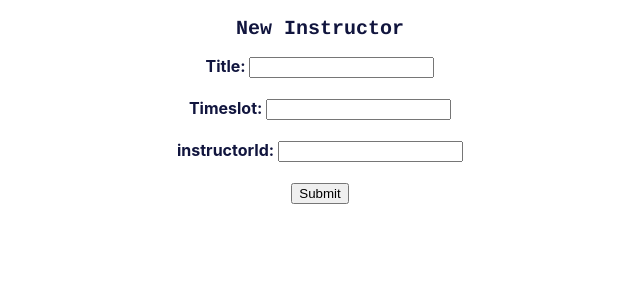
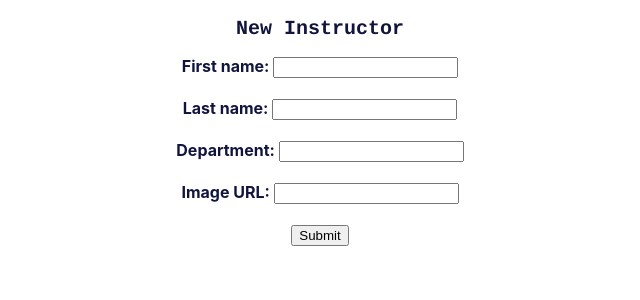
Before and after one commit to Trollicorn/Practical-Web-Dev-Final-Frontend, a React (Create React App) app: page /newinstructor in a window 1280 px wide. Shown: the top 300 px of the page, without its empty margins (320-960 px from the left). Built offline with nearby package versions, Linux system fonts and the light colour scheme.

Commit message:
new instructors can now be added

```diff
--- a/src/components/containers/NewInstructorContainer.js
+++ b/src/components/containers/NewInstructorContainer.js
@@ -32,9 +32,8 @@ class NewInstructorContainer extends Component {
         let instructor = {
             firstname: this.state.firstname,
             lastname: this.state.lastname,
-            department: this.state.deparment,
+            department: this.state.department,
             imageUrl: this.state.imageUrl,
-            courses: this.state.courses,
             instructorId: this.state.instructorId
         };
 
@@ -45,7 +44,6 @@ class NewInstructorContainer extends Component {
           lastname: this.state.lastname,
           department: this.state.deparment,
           imageUrl: this.state.imageUrl,
-          courses: this.state.courses,
           instructorId: null,
           redirect: true,
           redirectId: newInstructor.id
--- a/src/components/views/AllInstructorsView.js
+++ b/src/components/views/AllInstructorsView.js
@@ -3,7 +3,13 @@ import { Link } from "react-router-dom";
 
 const AllInstructorsView = (props) => {
   if (!props.allInstructors.length) {
-    return <div>There are no instructors.</div>;
+    return (
+    <div>
+      <p>There are no instructors.</p>
+      <Link to={`/newinstructor`}>
+        <button>Add New Instructor</button>
+      </Link>
+    </div>);
   }
 
   return (
@@ -20,6 +26,9 @@ const AllInstructorsView = (props) => {
         );
 
       })}
+      <Link to={`/newinstructor`}>
+        <button>Add New Instructor</button>
+      </Link>
     </div>
   );
 };
--- a/src/components/views/NewInstructorView.js
+++ b/src/components/views/NewInstructorView.js
@@ -13,18 +13,23 @@ const NewInstructorView = (props) => {
           </h2>
         </div>
         <form style={{textAlign: 'center'}} onSubmit={(e) => handleSubmit(e)}>
-          <label style= {{color:'#11153e', fontWeight: 'bold'}}>Title: </label>
-          <input type="text" name="title" onChange ={(e) => handleChange(e)} />
+          <label style= {{color:'#11153e', fontWeight: 'bold'}}>First name: </label>
+          <input type="text" name="firstname" onChange ={(e) => handleChange(e)} />
           <br/>
           <br/>
 
-          <label style={{color:'#11153e', fontWeight: 'bold'}}>Timeslot: </label>
-          <input type="text" name="timeslot" onChange={(e) => handleChange(e)} />
+          <label style={{color:'#11153e', fontWeight: 'bold'}}>Last name: </label>
+          <input type="text" name="lastname" onChange={(e) => handleChange(e)} />
           <br/>
           <br/>
 
-          <label style={{color:'#11153e', fontWeight: 'bold'}}>instructorId: </label>
-          <input type="text" name="instructorId" onChange={(e) => handleChange(e)} />
+          <label style={{color:'#11153e', fontWeight: 'bold'}}>Department: </label>
+          <input type="text" name="department" onChange={(e) => handleChange(e)} />
+          <br/>
+          <br/>
+
+          <label style={{color:'#11153e', fontWeight: 'bold'}}>Image URL: </label>
+          <input type="text" name="imageUrl" onChange={(e) => handleChange(e)} />
           <br/>
           <br/>
 
```
